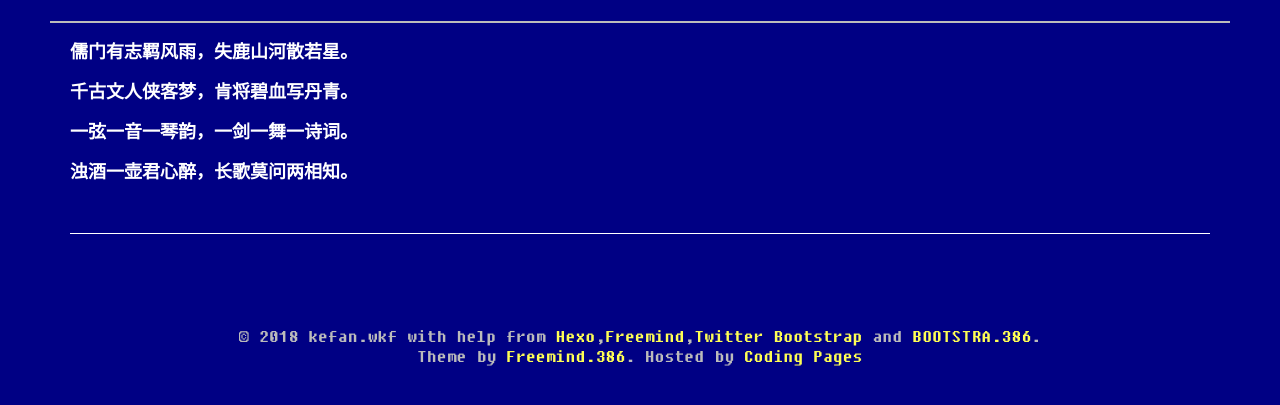
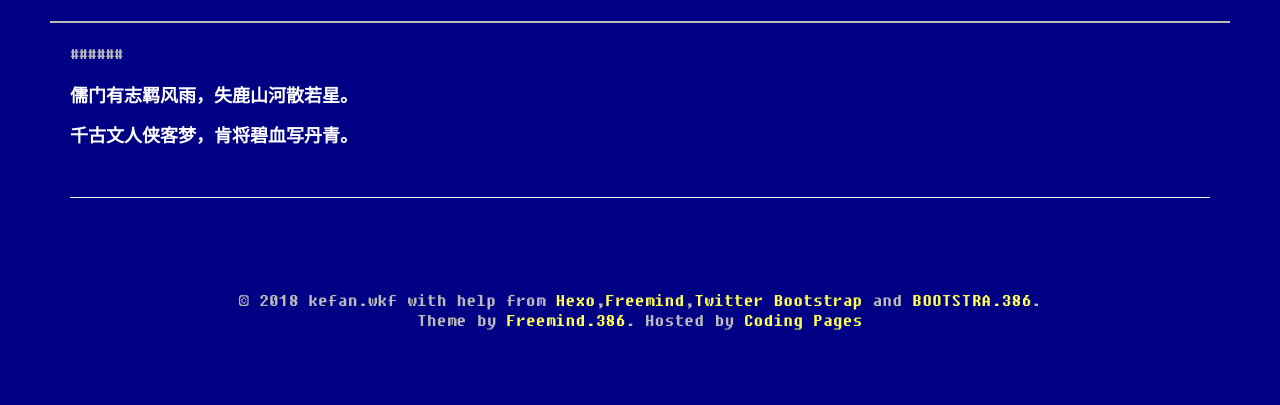
Before and after one commit to UKfire/UKfire.github.io, a plain HTML site: page about/index.html in a window 1280 px wide. Shown: the part 115-520 px from the top of the page. Drawn offline with Linux system fonts and the light colour scheme.

Commit message:
Site updated: 2018-05-31 13:35:05

```diff
--- a/about/index.html
+++ b/about/index.html
@@ -9,7 +9,8 @@
   <title>about | leixi&#39;s Blog</title>
   <meta name="author" content="kefan.wkf">
 
-  <meta name="description" content="儒门有志羁风雨，失鹿山河散若星。千古文人侠客梦，肯将碧血写丹青。一弦一音一琴韵，一剑一舞一诗词。浊酒一壶君心醉，长歌莫问两相知。">
+  <meta name="description" content="######
+儒门有志羁风雨，失鹿山河散若星。千古文人侠客梦，肯将碧血写丹青。">
 
 
   <meta name="viewport" content="width=device-width, initial-scale=1, maximum-scale=1">
@@ -118,7 +119,8 @@ var _hmt = _hmt || [];
 	<div class="mypage">
 
 
-	  <h6 id="儒门有志羁风雨，失鹿山河散若星。"><a href="#儒门有志羁风雨，失鹿山河散若星。" class="headerlink" title="儒门有志羁风雨，失鹿山河散若星。"></a>儒门有志羁风雨，失鹿山河散若星。</h6><h6 id="千古文人侠客梦，肯将碧血写丹青。"><a href="#千古文人侠客梦，肯将碧血写丹青。" class="headerlink" title="千古文人侠客梦，肯将碧血写丹青。"></a>千古文人侠客梦，肯将碧血写丹青。</h6><h6 id="一弦一音一琴韵，一剑一舞一诗词。"><a href="#一弦一音一琴韵，一剑一舞一诗词。" class="headerlink" title="一弦一音一琴韵，一剑一舞一诗词。"></a>一弦一音一琴韵，一剑一舞一诗词。</h6><h6 id="浊酒一壶君心醉，长歌莫问两相知。"><a href="#浊酒一壶君心醉，长歌莫问两相知。" class="headerlink" title="浊酒一壶君心醉，长歌莫问两相知。"></a>浊酒一壶君心醉，长歌莫问两相知。</h6>
+	  <p>######</p>
+<h6 id="儒门有志羁风雨，失鹿山河散若星。"><a href="#儒门有志羁风雨，失鹿山河散若星。" class="headerlink" title="儒门有志羁风雨，失鹿山河散若星。"></a>儒门有志羁风雨，失鹿山河散若星。</h6><h6 id="千古文人侠客梦，肯将碧血写丹青。"><a href="#千古文人侠客梦，肯将碧血写丹青。" class="headerlink" title="千古文人侠客梦，肯将碧血写丹青。"></a>千古文人侠客梦，肯将碧血写丹青。</h6>
 	</div>
 
 	<div>
```
